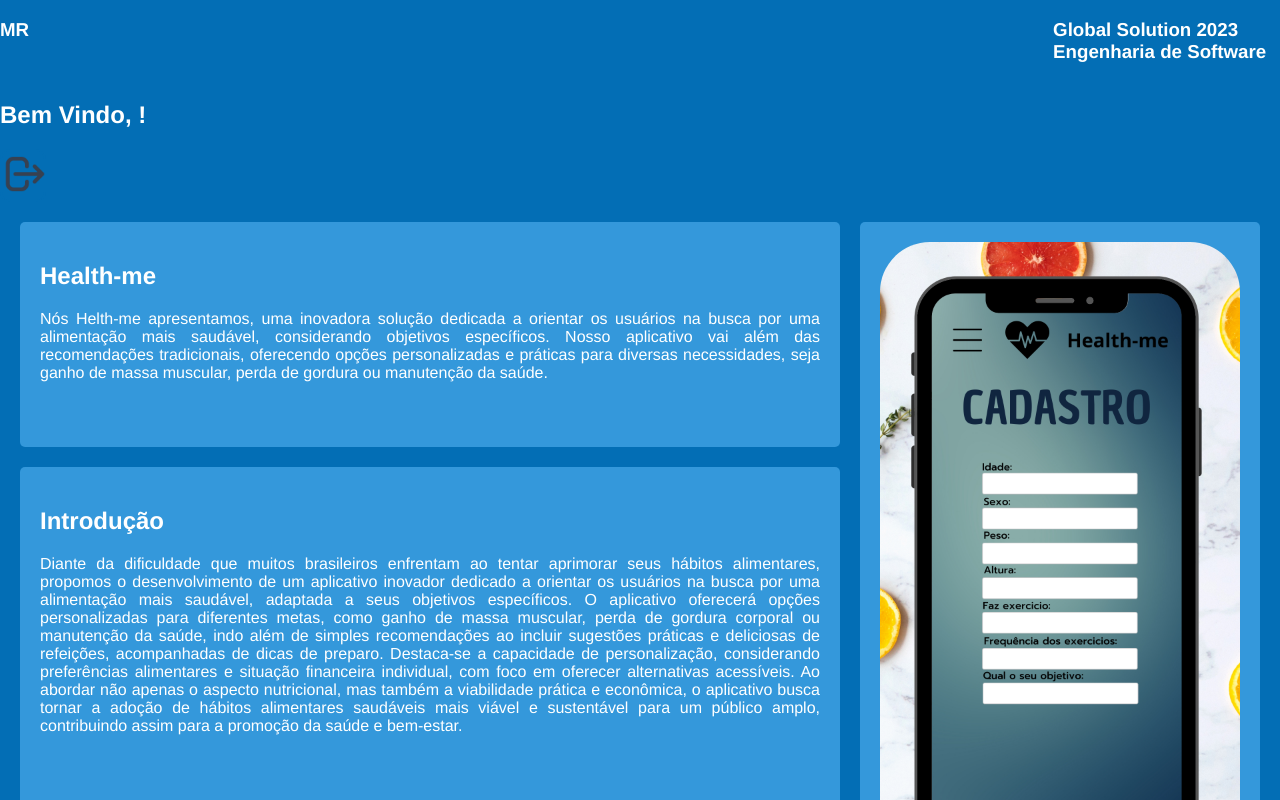
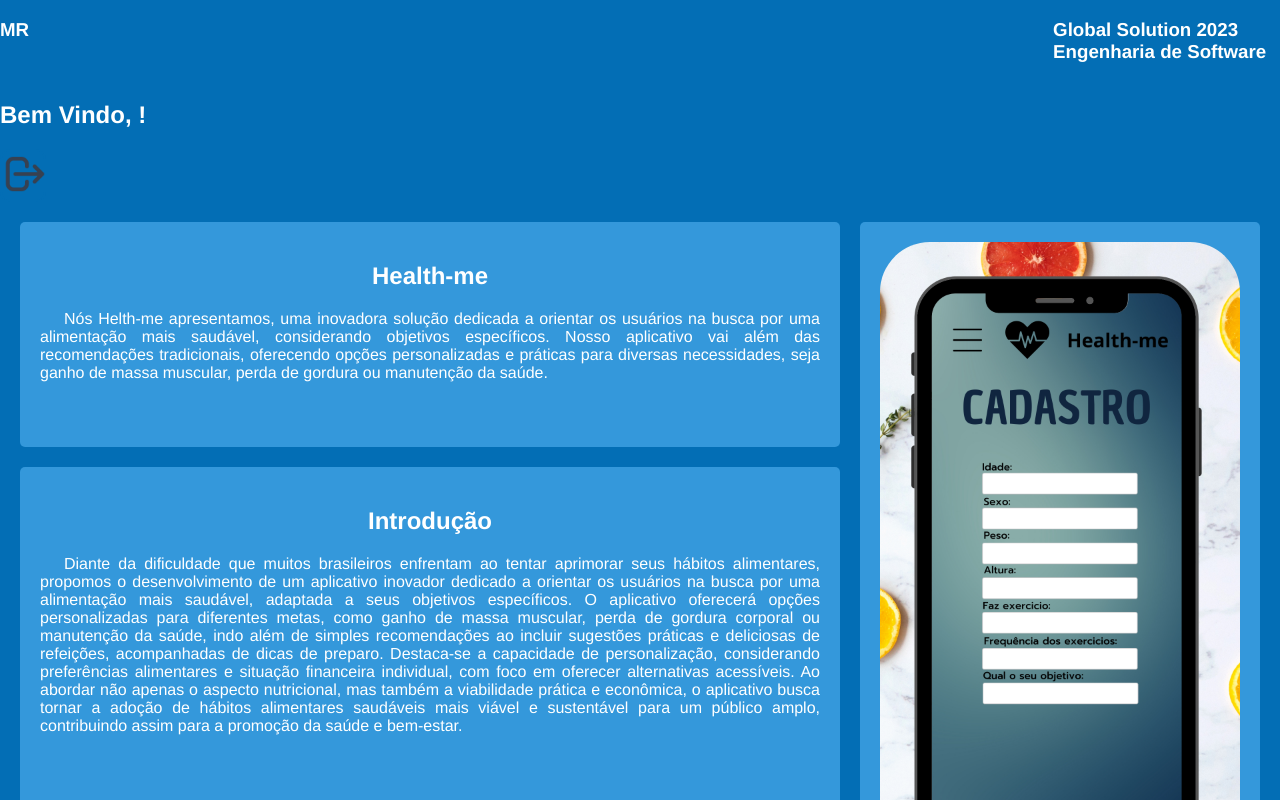
Before and after one commit to Rodrigooou/GL-front-end, a React (Vite) app: page /home in a window 1280 px wide. Shown: the top 800 px of the page. Built offline with nearby package versions, Linux system fonts and the light colour scheme.

Commit message:
aquele talento

```diff
--- a/src/components/Home/ConteudoHome.scss
+++ b/src/components/Home/ConteudoHome.scss
@@ -139,3 +139,9 @@ button {
     grid-row: span 15;
   }
 }
+.container h2{
+  text-align: center;
+}
+.container p{
+  text-indent: 1.5em;
+}
```
Also changed, not shown: src/components/Home/ConteudoHome.jsx (+6 -6 lines).
